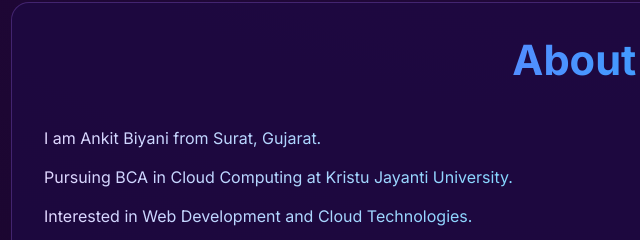
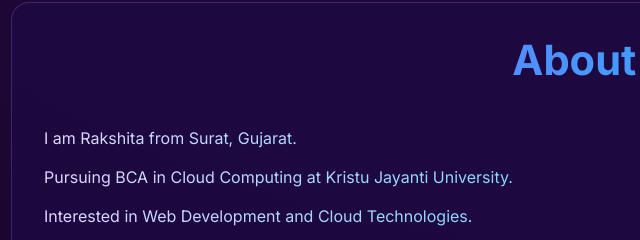
Before and after one commit to abiyani065-debug/portfolio-render, a website: page public/index.html in a window 1280 px wide. Shown: the part 918-1158 px from the top of the page, 29-669 px from the left. Drawn offline with Linux system fonts and the light colour scheme.

Commit message:
chaange name to rakshita

```diff
--- a/public/index.html
+++ b/public/index.html
@@ -209,7 +209,7 @@ section{padding:90px 16px}
 <section id="about">
 <div class="container card about-text">
 <h2 class="section-title">About Me</h2>
-<p>I am Ankit Biyani from Surat, Gujarat.</p>
+<p>I am Rakshita  from Surat, Gujarat.</p>
 <p>Pursuing BCA in Cloud Computing at Kristu Jayanti University.</p>
 <p>Interested in Web Development and Cloud Technologies.</p>
 <p>Looking for internships and hands-on experience.</p>
```
